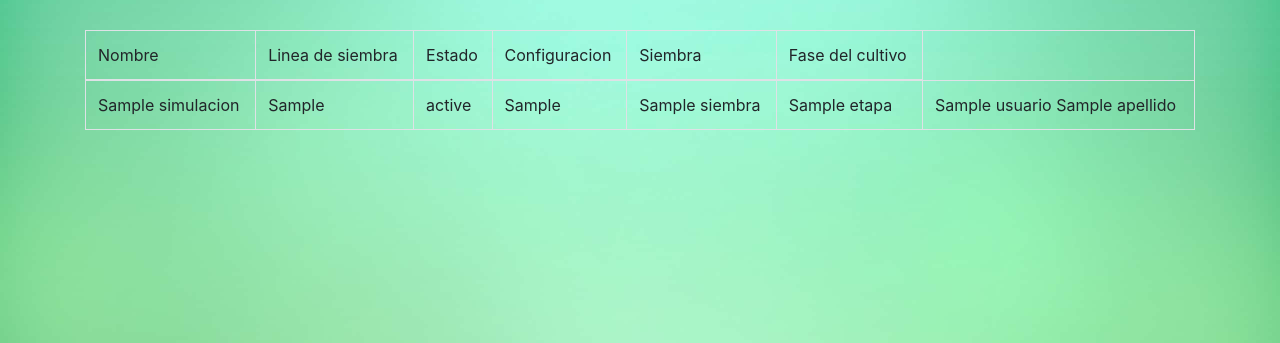
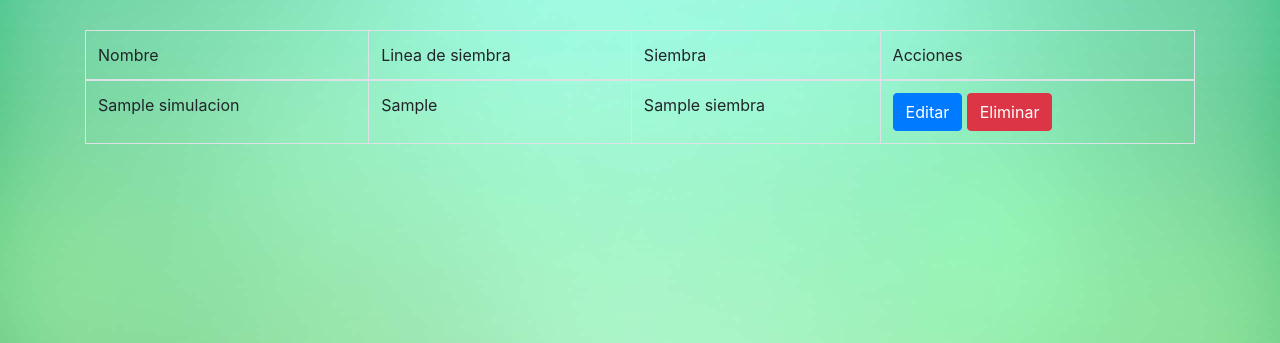
Before and after one commit to tareaHDP2018/HDP2018, a Django app: template templates/Simulacion/consultar.html in a window 1280 px wide. Shown: the part 84-427 px from the top of the page. Run offline with Django 3.2, Linux system fonts and the light colour scheme; the template is opened without the code that fills it: most values are stand-ins (such as "Sample title", 1, 10 or a date in 2020); parts of the project's set-up code (start-up, migrations or seed data) failed here and were passed over; some libraries are stand-ins or nearby versions.

Commit message:
Mis cambios al archivo consultar

```diff
--- a/apps/consultar/urls.py
+++ b/apps/consultar/urls.py
@@ -1,7 +1,9 @@
 from django.conf.urls import url,include
-from apps.consultar.views import simulacionlist
+from apps.consultar.views import simulacionlist,simulacion_editar,simulacion_eliminar
 
 urlpatterns=[
  url(r'^simulaciones$',simulacionlist,name='consultar'),
+ url(r'^editar/(?P<id_simulacion>\d*)/$',simulacion_editar,name='editar'),
+  url(r'^eliminar/(?P<id_simulacion>\d*)/$',simulacion_eliminar,name='eliminar'),
 
 ]
--- a/templates/Simulacion/consultar.html
+++ b/templates/Simulacion/consultar.html
@@ -8,10 +8,8 @@
 		<tr>
 			<td>Nombre</td>
 			<td>Linea de siembra</td>
-			<td>Estado</td>
-			<td>Configuracion</td>
 			<td>Siembra</td>
-			<td>Fase del cultivo</td>
+			<td>Acciones</td>
 		</tr>
 	</thead>
 
@@ -21,11 +19,11 @@
 			<tr>
 				<td>{{ simulacion.nombre }}</td>
 				<td>{{ simulacion.lineaSiembra }}</td>
-		<td>{{ simulacion.estado }}</td>
-		<td>{{ simulacion.configuracion.distanciaLinea }}</td>
 				<td>{{ simulacion.siembra.nombre }}</td>
-		<td>{{ simulacion.faseCultivo.etapa }}</td>
-		<td>{{ simulacion.usuario.nombre }} {{ simulacion.usuario.apellido }}</td>
+				<td>
+					<a class="btn btn-primary" href="{% url 'consulta:editar' simulacion.id}%">Editar</a>
+					<a class="btn btn-danger" href="{% url 'consulta:eliminar' simulacion.id}%">Eliminar</a>
+				</td>
 			</tr>
 
 		{% endfor %}
```
Also changed, not shown: apps/consultar/views.py (+26 -1 lines), templates/Simulacion/simulaciondelete.html (added, +12 -0 lines). Lines whose indentation alone changed are shown as unchanged.
